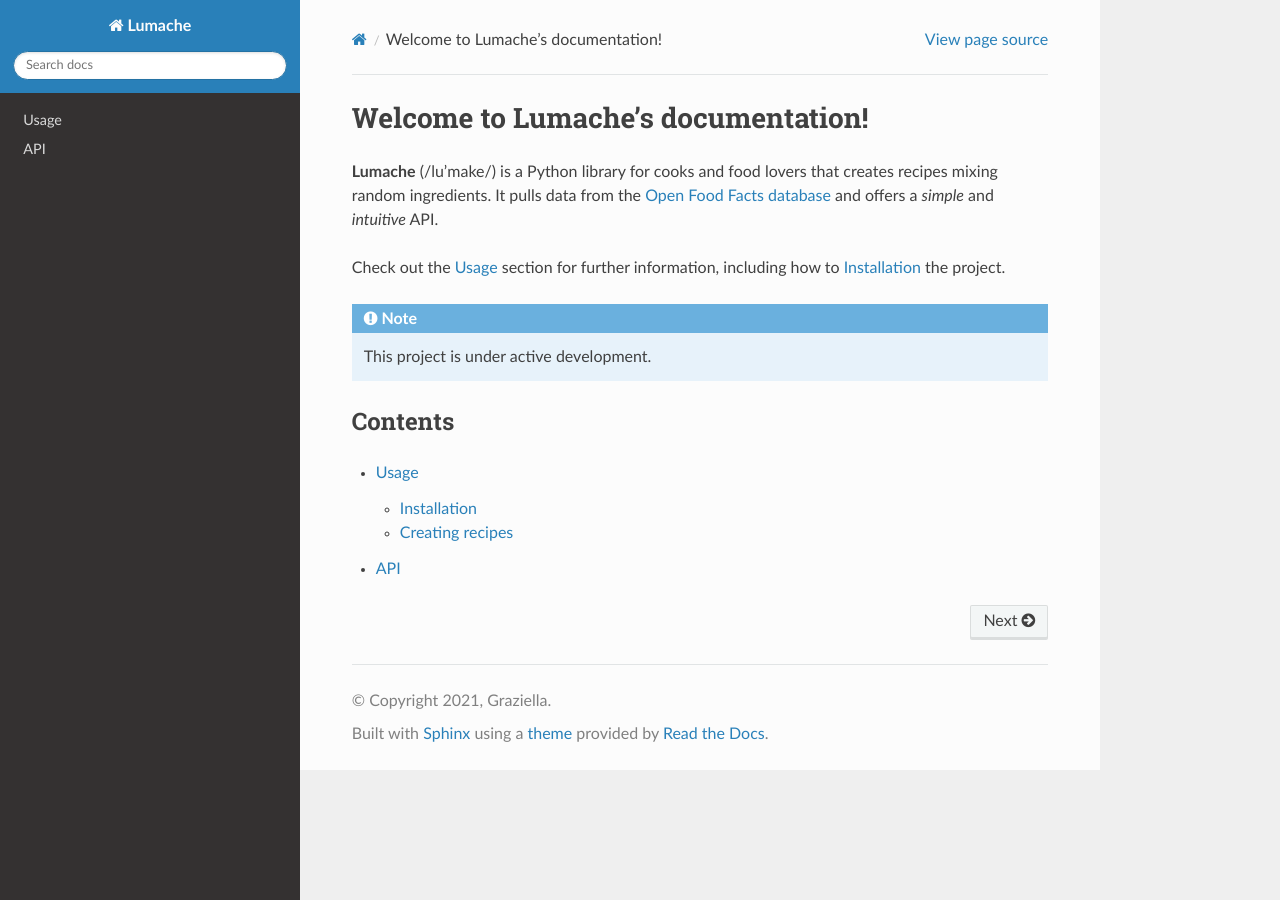
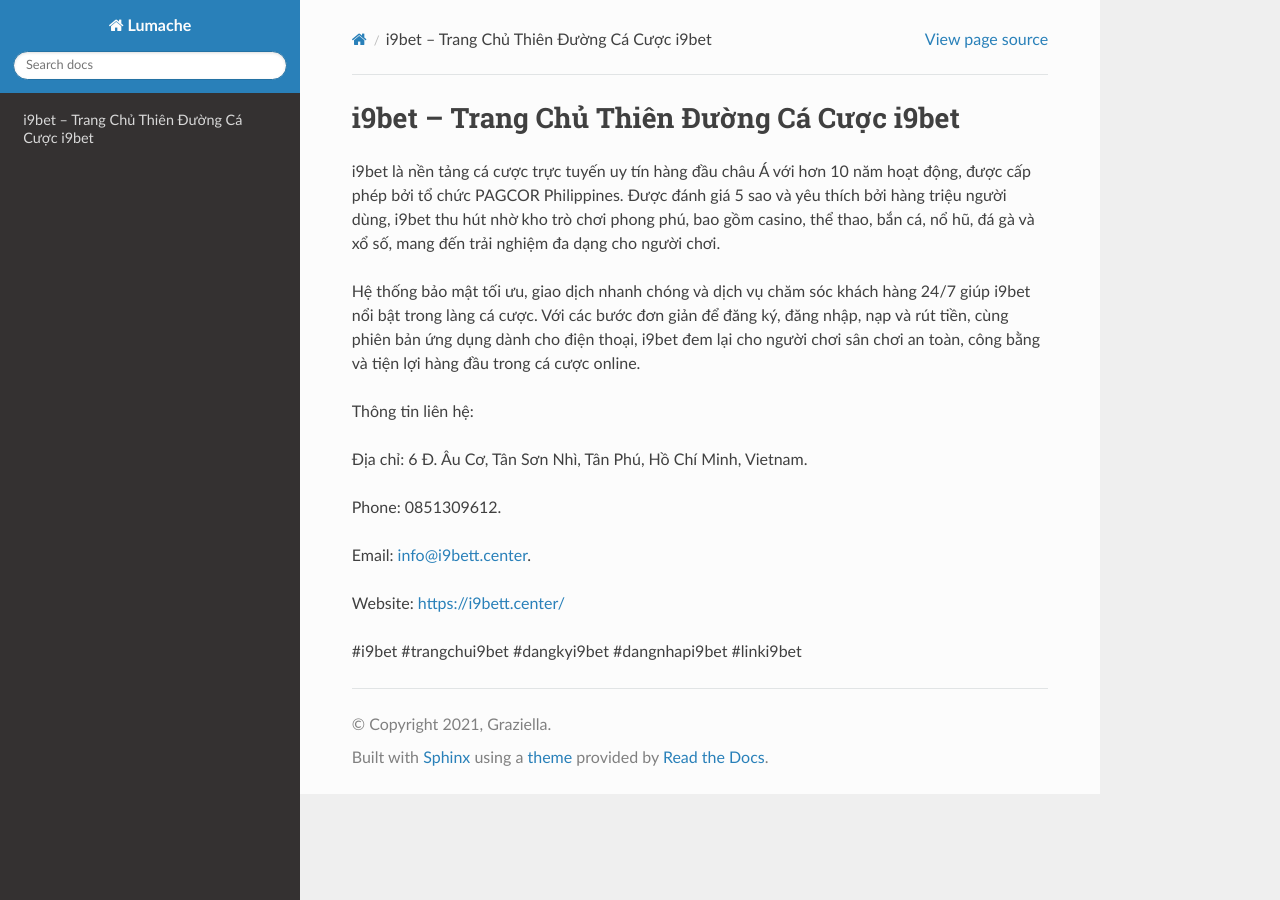
Before and after one commit to JonsCalicut123/i9bettcenter, a Sphinx documentation site: the page built from docs/source/index.rst, in a window 1280 px wide. Built offline with Sphinx 7.4.7 and the Read the Docs theme 3.1.0, drawn with Linux system fonts in a browser that asks for light colours.

Commit message:
Update index.rst

```diff
--- a/docs/source/index.rst
+++ b/docs/source/index.rst
@@ -1,22 +1,18 @@
-Welcome to Lumache's documentation!
+i9bet – Trang Chủ Thiên Đường Cá Cược i9bet
 ===================================
 
-**Lumache** (/lu'make/) is a Python library for cooks and food lovers
-that creates recipes mixing random ingredients.
-It pulls data from the `Open Food Facts database <https://world.openfoodfacts.org/>`_
-and offers a *simple* and *intuitive* API.
+i9bet là nền tảng cá cược trực tuyến uy tín hàng đầu châu Á với hơn 10 năm hoạt động, được cấp phép bởi tổ chức PAGCOR Philippines. Được đánh giá 5 sao và yêu thích bởi hàng triệu người dùng, i9bet thu hút nhờ kho trò chơi phong phú, bao gồm casino, thể thao, bắn cá, nổ hũ, đá gà và xổ số, mang đến trải nghiệm đa dạng cho người chơi.
 
-Check out the :doc:`usage` section for further information, including
-how to :ref:`installation` the project.
+Hệ thống bảo mật tối ưu, giao dịch nhanh chóng và dịch vụ chăm sóc khách hàng 24/7 giúp i9bet nổi bật trong làng cá cược. Với các bước đơn giản để đăng ký, đăng nhập, nạp và rút tiền, cùng phiên bản ứng dụng dành cho điện thoại, i9bet đem lại cho người chơi sân chơi an toàn, công bằng và tiện lợi hàng đầu trong cá cược online.
 
-.. note::
+Thông tin liên hệ:
 
-   This project is under active development.
+Địa chỉ: 6 Đ. Âu Cơ, Tân Sơn Nhì, Tân Phú, Hồ Chí Minh, Vietnam.
 
-Contents
---------
+Phone: 0851309612.
 
-.. toctree::
+Email: info@i9bett.center.
 
-   usage
-   api
+Website: https://i9bett.center/
+
+#i9bet #trangchui9bet #dangkyi9bet #dangnhapi9bet #linki9bet
```
